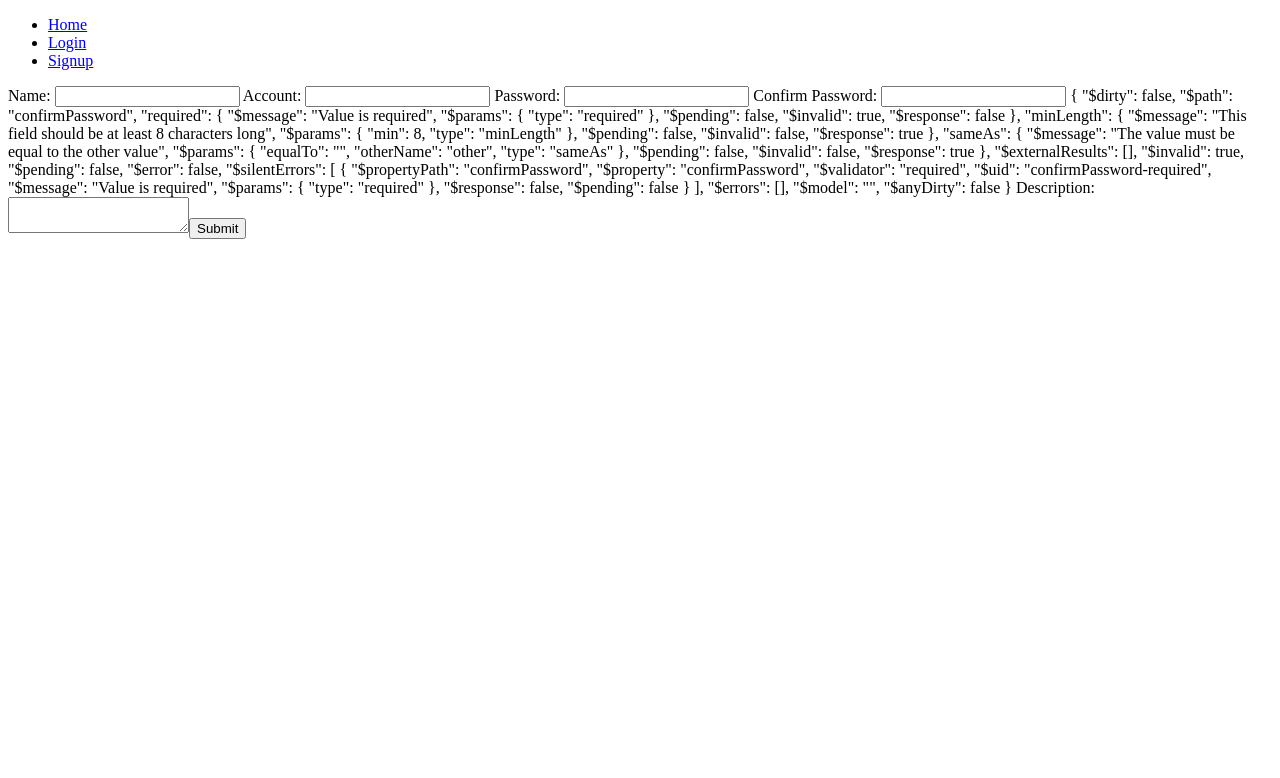
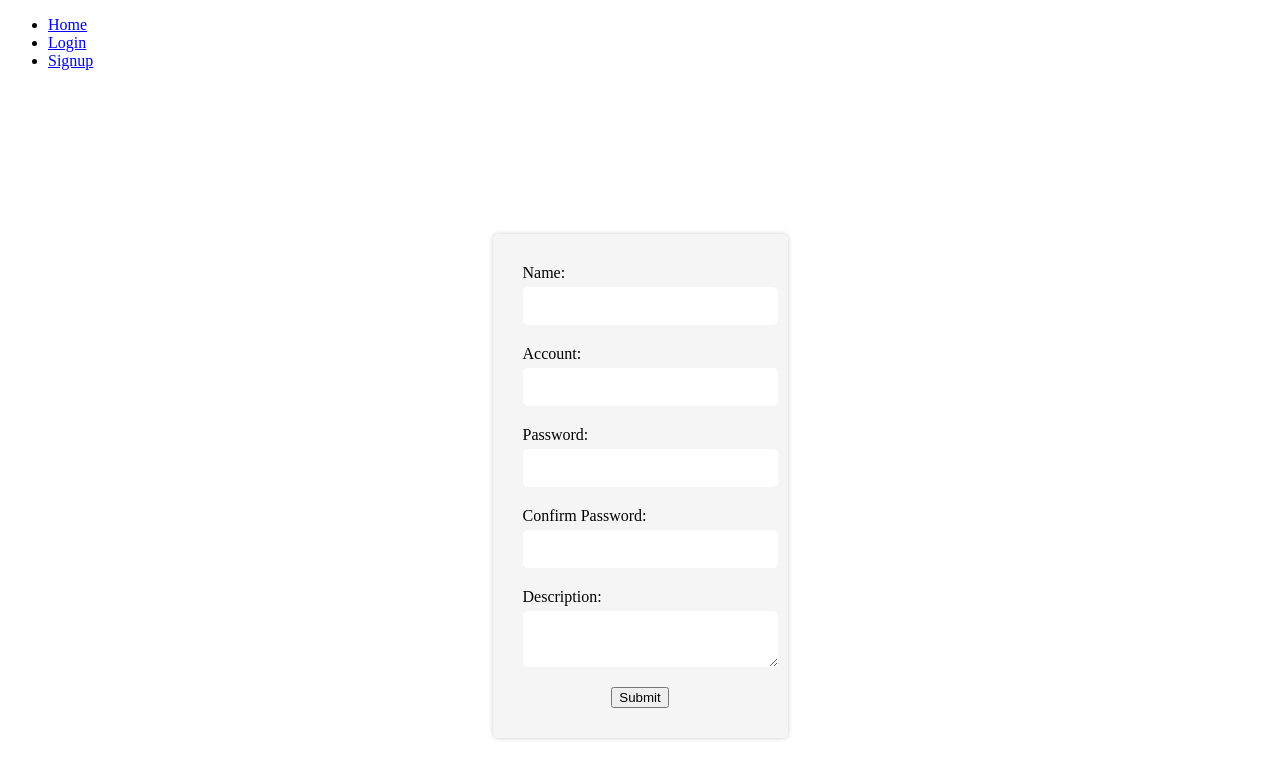
Before and after one commit to Haxxu/B1909949_NguyenNgocMinh_SnapShare-fronted, a Vue app: page /signup in a window 1280 px wide. Shown: the top 778 px of the page. Built offline with nearby package versions, Linux system fonts and the light colour scheme; no server answers.

Commit message:
add css for sign up login temp

```diff
--- a/src/views/SignUp.vue
+++ b/src/views/SignUp.vue
@@ -1,5 +1,5 @@
 <template>
-    <div>
+    <div class="sign-up">
         <form @submit.prevent="submitForm">
             <label>
                 Name:
@@ -25,7 +25,7 @@
             <label>
                 Confirm Password:
                 <input type="text" v-model="form.confirmPassword" />
-                {{ v$.confirmPassword }}
+
                 <div v-if="v$.confirmPassword.$error" class="error">
                     Comfirm password must be equal to password
                 </div>
@@ -103,8 +103,129 @@ export default {
 };
 </script>
 
-<style>
-.error {
-    color: red;
+<style lang="scss">
+.sign-up {
+    display: flex;
+    flex-direction: column;
+    justify-content: center;
+    align-items: center;
+    height: 100vh;
+
+    h1 {
+        margin-bottom: 30px;
+        font-size: 32px;
+        font-weight: bold;
+    }
+
+    form {
+        display: flex;
+        flex-direction: column;
+        align-items: center;
+        max-width: 500px;
+        padding: 30px;
+        background-color: #f5f5f5;
+        border-radius: 5px;
+        box-shadow: 0px 0px 5px 0px rgba(0, 0, 0, 0.2);
+
+        label {
+            display: flex;
+            flex-direction: column;
+            width: 100%;
+            margin-bottom: 20px;
+
+            input,
+            textarea {
+                width: 100%;
+                margin-top: 5px;
+                padding: 10px;
+                border: none;
+                border-radius: 5px;
+                font-size: 16px;
+
+                &:focus {
+                    outline: none;
+                    box-shadow: 0px 0px 5px 0px rgba(0, 0, 0, 0.2);
+                }
+            }
+
+            button {
+                width: 100%;
+                padding: 10px;
+                border: none;
+                border-radius: 5px;
+                background-color: #007bff;
+                color: #fff;
+                font-size: 16px;
+                font-weight: bold;
+                cursor: pointer;
+
+                &:hover {
+                    background-color: #0069d9;
+                }
+            }
+        }
+
+        .error {
+            color: red;
+        }
+    }
 }
 </style>
+
+<!-- <style lang="scss">
+.sign-up {
+    display: flex;
+    flex-direction: column;
+    justify-content: center;
+    align-items: center;
+    height: 100%;
+    padding: 1rem;
+
+    label {
+        margin-top: 1rem;
+        display: flex;
+        flex-direction: column;
+        align-items: flex-start;
+        font-size: 1.2rem;
+        font-weight: bold;
+
+        input,
+        textarea {
+            margin-top: 0.5rem;
+            padding: 0.5rem;
+            font-size: 1rem;
+            border: none;
+            border-radius: 0.5rem;
+            box-shadow: 0 0 5px rgba(0, 0, 0, 0.2);
+
+            &:focus {
+                outline: none;
+                box-shadow: 0 0 5px rgba(0, 0, 0, 0.5);
+            }
+        }
+
+        .error {
+            margin-top: 0.5rem;
+            color: red;
+            font-size: 0.8rem;
+            font-weight: normal;
+        }
+    }
+
+    button[type='submit'] {
+        margin-top: 1rem;
+        padding: 0.5rem;
+        font-size: 1rem;
+        border: none;
+        border-radius: 0.5rem;
+        background-color: #4caf50;
+        color: white;
+        cursor: pointer;
+        transition: all 0.3s ease-in-out;
+
+        &:hover {
+            background-color: #388e3c;
+        }
+    }
+}
+</style> -->
```
